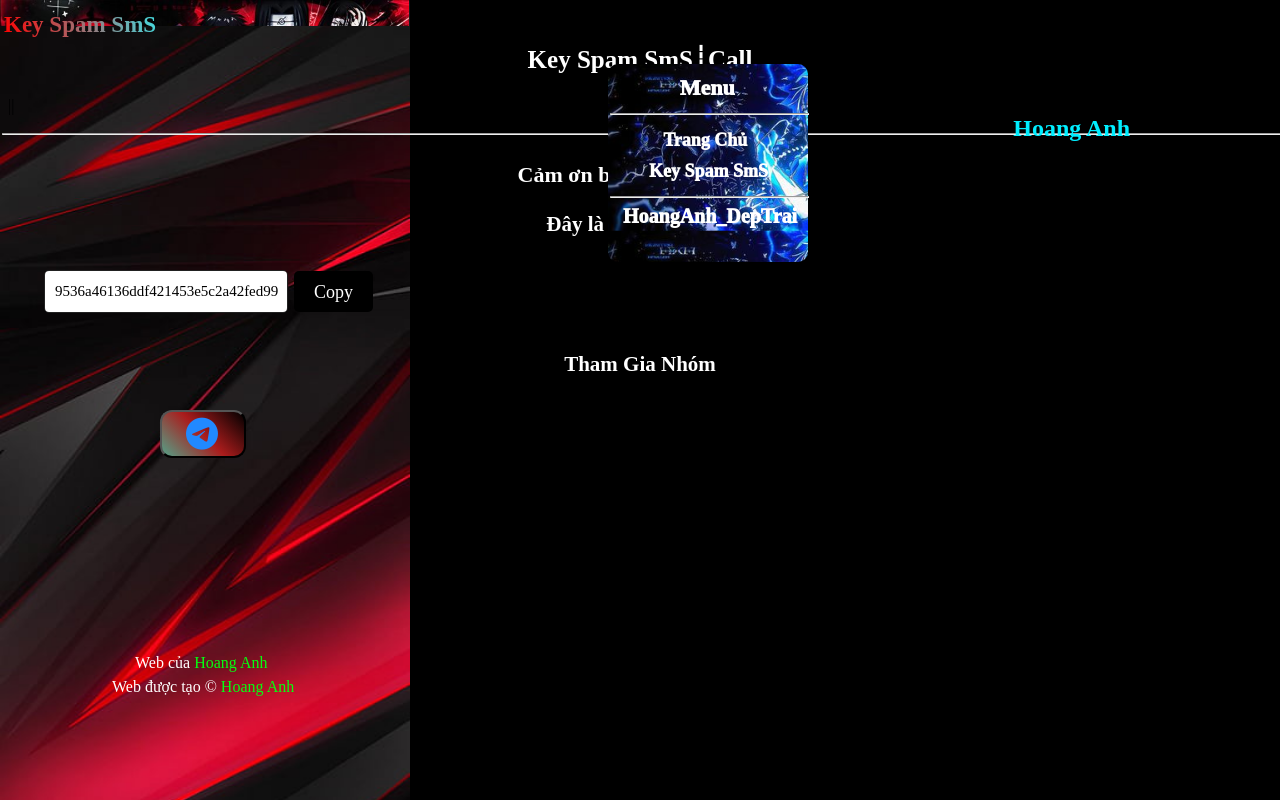
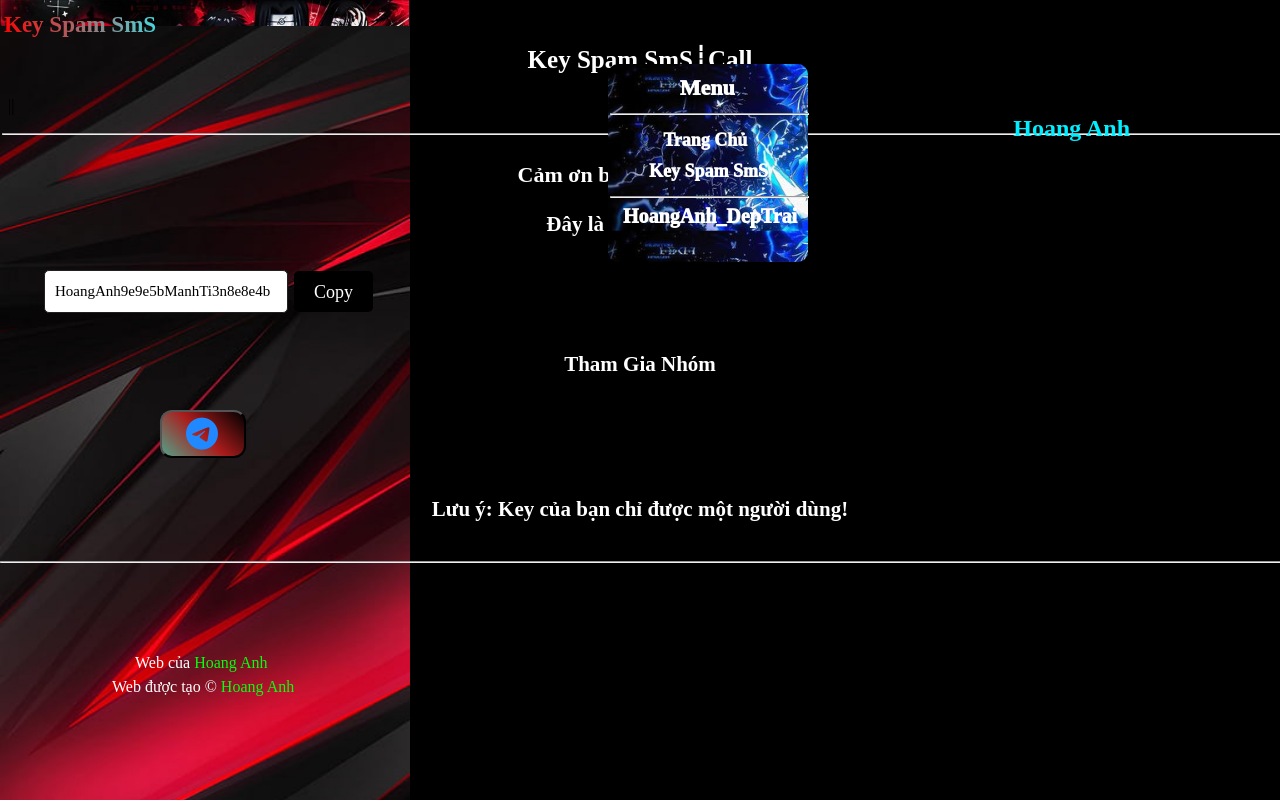
Before and after one commit to chanthuhoichungchi/chanthuhoichungchi.github.io, a plain HTML site: page Web Key Spam SmS/webkey.html in a window 1280 px wide. Shown: the top 800 px of the page. Drawn offline with nearby package versions, Linux system fonts and the light colour scheme.

Commit message:
Update webkey.html

```diff
--- a/Web Key Spam SmS/webkey.html
+++ b/Web Key Spam SmS/webkey.html
@@ -54,10 +54,9 @@
         <h3>Cảm ơn bạn đã vượt Link</h3>
         <h4>Đây là Key của bạn.!</h4>
 <div class="copyfield">
-    <span id="link">9536a46136ddf421453e5c2a42fed99</span>
+    <span id="link">HoangAnh9e9e5bManhTi3n8e8e4b</span>
     <span id="copy-btn">Copy</span>
 </div>
-
 <script>
 var copybtn = document.getElementById("copy-btn");
 var link = document.getElementById("link");
@@ -75,6 +74,12 @@ copybtn.onclick = function () {
     <i class="fa-brands fa-telegram" style=" font-size: 33px; color: #2189ff;"></i>
 </input>
 </div>
+<h6>
+    Lưu ý: Key của bạn chỉ được một người dùng!
+</h6>
+<h7>
+    <hr>
+</h7>
 <footer>
     <p>Web của <a href="https://www.facebook.com/hahios?mibextid=LQQJ4d">
         <h10>
```
